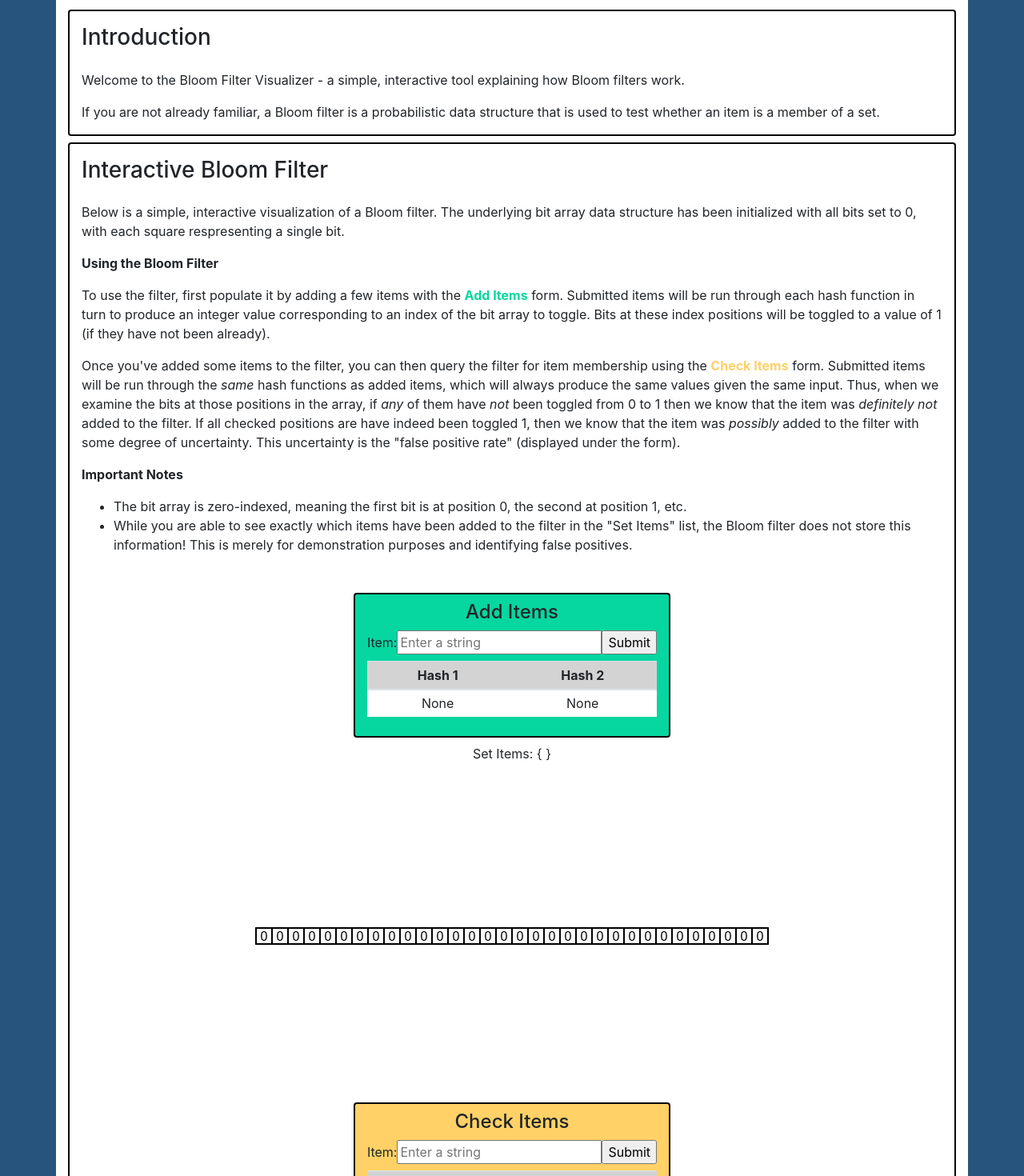
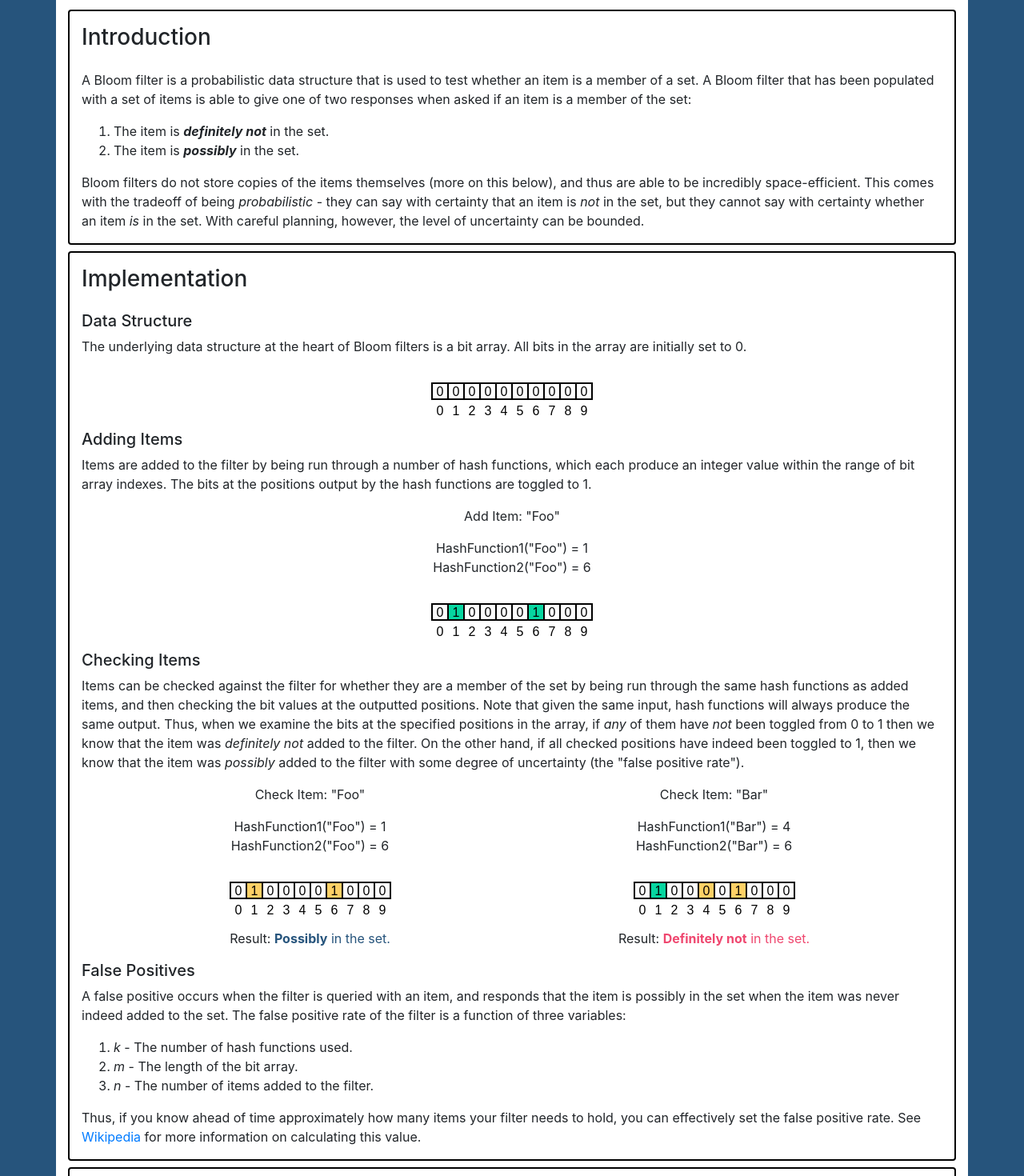
Before and after one commit to ellisandrews/bloom, a React (Create React App) app: page / in a window 1280 px wide. Shown: the part 100-1570 px from the top of the page at 80% size. Built offline with nearby package versions, Linux system fonts and the light colour scheme.

Commit message:
Add majority of informational text and examples

```diff
--- a/src/App.js
+++ b/src/App.js
@@ -2,6 +2,7 @@ import React from 'react'
 import { Container } from 'react-bootstrap'
 import AboutContainer from './AboutContainer'
 import FilterContainer from './FilterContainer'
+import ImplementationContainer from './ImplementationContainer'
 import IntroContainer from './IntroContainer'
 import './App.css'
 
@@ -11,6 +12,7 @@ const App = () => {
     <Container id="app" className="bg-white my-2 rounded">
       <h1 className="py-4 text-center">Bloom Filters</h1>
       <IntroContainer/>
+      <ImplementationContainer/>
       <FilterContainer/>
       <AboutContainer/>
     </Container>
--- /dev/null
+++ b/src/ExampleBitArray.js
@@ -0,0 +1,57 @@
+import React, { Component } from 'react'
+
+
+class ExampleBitArray extends Component {
+
+  renderSquares = () => {
+
+    const { size, toggledIndexes, checkedIndexes } = this.props
+
+    let currentX = 0
+    const squares = []
+
+    for (let index = 0; index < size; index++) {
+
+      currentX += 20
+
+      let rectClassName = 'square'
+      let textClassName = 'text'
+
+      const bitToggled = toggledIndexes && toggledIndexes.includes(index)
+      const bitChecked = checkedIndexes && checkedIndexes.includes(index)
+
+      if ( bitToggled ) {
+        rectClassName += ' square-toggled'
+        textClassName += ' text-toggled'
+      }
+
+      if ( bitChecked ) {
+        rectClassName += ' square-checked'
+        textClassName += ' text-checked'
+      }
+
+      squares.push(
+        <g key={index}>
+          <rect width="20" height="20" x={currentX} y="10" className={rectClassName}/>
+          <text x={currentX + 5.5} y="25.5" className={textClassName}>{ bitToggled ? 1 : 0}</text>
+          <text x={currentX + 5.5} y="50" className="text">{index}</text>
+        </g>
+      )
+    }
+
+    return squares
+  }
+
+  render() {
+    return (
+      <div className="py-2">
+        <svg width={this.props.size * 20 + 40} height="60">
+        {this.renderSquares()}
+        </svg>
+      </div>
+    )
+  }
+}
+
+
+export default ExampleBitArray
--- /dev/null
+++ b/src/ImplementationContainer.js
@@ -0,0 +1,93 @@
+import React from 'react'
+import { Col, Container, Row } from 'react-bootstrap'
+import ExampleBitArray from './ExampleBitArray'
+
+
+const ImplementationContainer = () => {
+  return (
+    <Container id="implementation-container" className="border-black rounded my-2">
+      <h3 className="py-3">Implementation</h3>
+      <h5>Data Structure</h5>
+      <p>
+        The underlying data structure at the heart of Bloom filters is a bit array.
+        All bits in the array are initially set to 0.
+      </p>
+      <div id="ex-empty-bit-array" className="text-center">
+        <ExampleBitArray size={10}/>
+      </div>
+      <h5>Adding Items</h5>
+      <p>
+        Items are added to the filter by being run through a number of hash functions, which each produce an integer value within the range of bit array indexes.
+        The bits at the positions output by the hash functions are toggled to 1.
+      </p>
+      <div id="add-example" className="text-center">
+        <p>
+          Add Item: "Foo"
+        </p>
+        <p>
+          HashFunction1("Foo") = 1
+          <br/>
+          HashFunction2("Foo") = 6
+        </p>
+        <ExampleBitArray size={10} toggledIndexes={[1, 6]}/>
+      </div>
+      <h5>Checking Items</h5>
+      <p>
+        Items can be checked against the filter for whether they are a member of the set by being run through the same hash functions as added items,
+        and then checking the bit values at the outputted positions. Note that given the same input, hash functions will always produce the same output.
+        Thus, when we examine the bits at the specified positions in the array, if <i>any</i> of them have <i>not</i> been toggled from 0 to 1 then we know
+        that the item was <i>definitely not</i> added to the filter. On the other hand, if all checked positions have indeed been toggled to 1,
+        then we know that the item was <i>possibly</i> added to the filter with some degree of uncertainty (the "false positive rate").
+      </p>
+      <Row id="check-example" className="text-center px-5">
+        <Col>
+          <p>
+            Check Item: "Foo"
+          </p>
+          <p>
+            HashFunction1("Foo") = 1
+            <br/>
+            HashFunction2("Foo") = 6
+          </p>
+          <ExampleBitArray size={10} toggledIndexes={[1, 6]} checkedIndexes={[1, 6]}/>
+          <p>
+            Result: <span className="text-blue"><b>Possibly</b> in the set.</span>
+          </p>
+        </Col>
+        <Col>
+          <p>
+            Check Item: "Bar"
+          </p>
+          <p>
+            HashFunction1("Bar") = 4
+            <br/>
+            HashFunction2("Bar") = 6
+          </p>
+          <ExampleBitArray size={10} toggledIndexes={[1, 6]} checkedIndexes={[4, 6]}/>
+          <p>
+            Result: <span className="text-pink"><b>Definitely not</b> in the set.</span>
+          </p>
+        </Col>
+      </Row>
+      <h5>False Positives</h5>
+      <p>
+        A false positive occurs when the filter is queried with an item, and responds that the item is possibly in the set when the item was never indeed added to the set.
+        The false positive rate of the filter is a function of three variables:
+      </p>
+      <p>
+        <ol>
+          <li><i>k</i> - The number of hash functions used.</li>
+          <li><i>m</i> - The length of the bit array.</li>
+          <li><i>n</i> - The number of items added to the filter.</li>
+        </ol>
+      </p>
+      <p>
+        Thus, if you know ahead of time approximately how many items your filter needs to hold, you can effectively set the false positive rate.
+        See <a href="https://en.wikipedia.org/wiki/Bloom_filter#Probability_of_false_positives">Wikipedia</a> for more information on calculating this value.
+      </p>
+    </Container>
+  )
+}
+
+
+export default ImplementationContainer
--- a/src/InteractiveInfo.js
+++ b/src/InteractiveInfo.js
@@ -4,27 +4,24 @@ import React from 'react'
 const InteractiveInfo = () => {
   return (
     <div id="interactive-info">
-      <h3 className="py-3">Interactive Bloom Filter</h3>
+      <h3 className="py-3">Visualization</h3>
       <p>
         Below is a simple, interactive visualization of a Bloom filter.
-        The underlying bit array data structure has been initialized with all bits set to 0, with each square respresenting a single bit.
+        The underlying bit array data structure has already been initialized with all bits set to 0.
       </p>
-      <p><b>Using the Bloom Filter</b></p>
+      <h5>Using the Bloom Filter</h5>
       <p>
         To use the filter, first populate it by adding a few items with the <b className="text-green">Add Items</b> form.
         Submitted items will be run through each hash function in turn to produce an integer value corresponding to an index of the bit array to toggle.
-        Bits at these index positions will be toggled to a value of 1 (if they have not been already).
       </p>
       <p>
         Once you've added some items to the filter, you can then query the filter for item membership using the <b className="text-yellow">Check Items</b> form.
-        Submitted items will be run through the <i>same</i> hash functions as added items, which will always produce the same values given the same input.
-        Thus, when we examine the bits at those positions in the array, if <i>any</i> of them have <i>not</i> been toggled from 0 to 1 then we know
-        that the item was <i>definitely not</i> added to the filter. If all checked positions are have indeed been toggled 1, then we know that the item was <i>possibly</i> added
-        to the filter with some degree of uncertainty. This uncertainty is the "false positive rate" (displayed under the form).
+        Submitted items will be run through the same hash functions as added items.
+        The live-updating false positive rate is displayed under the form.
       </p>
-      <p><b>Important Notes</b></p>
+      <h5>Important Notes</h5>
       <ul>
-        <li>The bit array is zero-indexed, meaning the first bit is at position 0, the second at position 1, etc.</li>
+        <li>I've omitted the bit array indexes here, but remember that the bit array is zero-indexed! The first bit is at position 0, the second at position 1, etc.</li>
         <li>
           While you are able to see exactly which items have been added to the filter in the "Set Items" list, the Bloom filter does not store this information!
           This is merely for demonstration purposes and identifying false positives.
--- a/src/IntroContainer.js
+++ b/src/IntroContainer.js
@@ -6,10 +6,20 @@ const IntroContainer = () => {
   return (
     <Container id="intro-container" className="border-black rounded my-2">
       <h3 className="py-3">Introduction</h3>
-      <p>Welcome to the Bloom Filter Visualizer - a simple, interactive tool explaining how Bloom filters work.</p>
       <p>
-        If you are not already familiar, a Bloom filter is a probabilistic data structure that is used to test
-        whether an item is a member of a set.
+        A Bloom filter is a probabilistic data structure that is used to test whether an item is a member of a set.
+        A Bloom filter that has been populated with a set of items is able to give one of two responses when asked if an item is a member of the set:
+      </p>
+      <p>
+        <ol>
+          <li>The item is <b><i>definitely not</i></b> in the set.</li>
+          <li>The item is <b><i>possibly</i></b> in the set.</li>
+        </ol>
+      </p>
+      <p>
+        Bloom filters do not store copies of the items themselves (more on this below), and thus are able to be incredibly space-efficient.
+        This comes with the tradeoff of being <i>probabilistic</i> - they can say with certainty that an item is <i>not</i> in the set,
+        but they cannot say with certainty whether an item <i>is</i> in the set. With careful planning, however, the level of uncertainty can be bounded.
       </p>
     </Container>
   )
```
